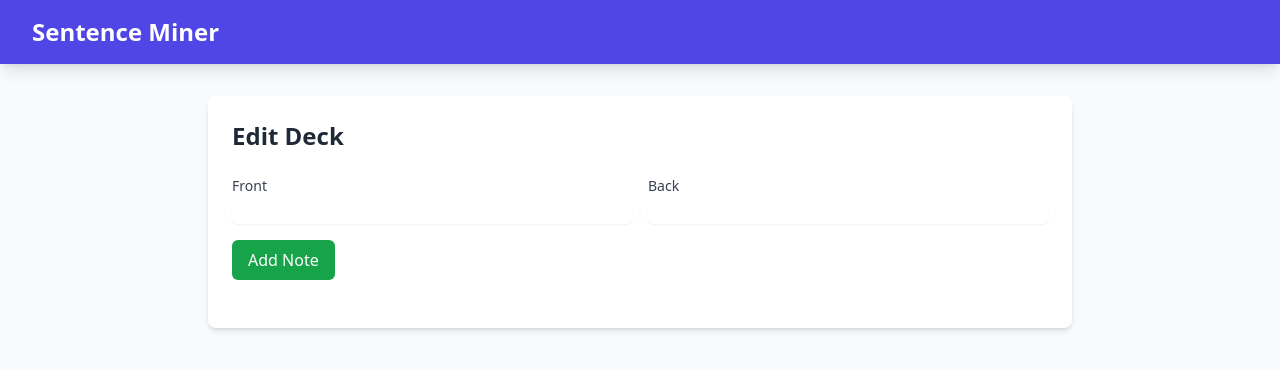
After one commit to lordmathis/sentence-miner, a Flask app: template miner/templates/edit.html in a window 1280 px wide. The commit adds this page. Shown: the top 370 px of the page. Run offline with Flask 3, Linux system fonts and the light colour scheme; the template is opened without the code that fills it, so the values that code supplies are empty; some libraries are stand-ins or nearby versions.

Commit message:
Update edit flow

```diff
--- a/miner/app.py
+++ b/miner/app.py
@@ -1,13 +1,13 @@
 from flask import Flask, render_template, request
-from miner.deck import create_deck, get_deck_names, gen_rand_deck_id
+from miner.deck import create_deck, get_deck, get_decks, gen_rand_deck_id
 from miner.translate import get_translate_languages
 
 app = Flask(__name__)
 
 @app.route("/")
 def index():
-    deck_list = get_deck_names()
-    return render_template("index.html", deck_list=deck_list)
+    decks = get_decks()
+    return render_template("index.html", decks=decks)
 
 @app.route("/create", methods=['GET', 'POST'])
 def create():
@@ -24,14 +24,20 @@ def create():
         target_lang = request.form.get("target-lang")
 
         deck = create_deck(deck_id, deck_name, src_lang, target_lang)
-        return deck.to_json()
+        return render_template("edit.html", selected_deck=deck.name)
 
-    except ValueError as e:
+    except ValueError:
         return "Deck name exists", 400
 
 @app.route("/edit")
-def edit():
-    pass
+def edit(deck_id):
+
+    try:
+        deck = get_deck(deck_id)
+        return render_template("edit.html", selected_deck=deck.name)
+
+    except ValueError:
+        return "Deck not found", 404
 
 
 if __name__ == '__main__':
--- a/miner/templates/base.html
+++ b/miner/templates/base.html
@@ -10,7 +10,7 @@
     <nav class="bg-indigo-600 shadow-lg">
         <div class="max-w-7xl mx-auto px-4 sm:px-6 lg:px-8">
             <div class="flex items-center justify-between h-16">
-                <h1 class="text-2xl font-bold text-white">Sentence Miner</h1>
+                <a href="/"><h1 class="text-2xl font-bold text-white">Sentence Miner</h1></a>
             </div>
         </div>
     </nav>
--- a/miner/templates/create.html
+++ b/miner/templates/create.html
@@ -4,7 +4,7 @@
 
 {% block content %}
 <div class="bg-white rounded-lg shadow-md p-6">
-    <form hx-post="/create" hx-target="#response" class="space-y-6">
+    <form action="/create" method="post" enctype="multipart/form-data" class="space-y-6">
         <div class="grid grid-cols-1 gap-6 sm:grid-cols-2">
             <div>
                 <label for="select-src-lang"
@@ -48,7 +48,5 @@
                    class="w-full sm:w-auto px-6 py-2 bg-indigo-600 text-white rounded-md hover:bg-indigo-700 transition-colors cursor-pointer">
         </div>
     </form>
-
-    <div id="response" class="mt-6"></div>
 </div>
 {% endblock %}
--- /dev/null
+++ b/miner/templates/edit.html
@@ -0,0 +1,51 @@
+<!-- edit.html -->
+{% extends 'base.html' %}
+{% block content %}
+<div class="bg-white rounded-lg shadow-md p-6">
+    <h2 class="text-2xl font-semibold text-gray-800 mb-6">Edit Deck</h2>
+
+    <div class="space-y-6">
+        <!-- Add Note Form -->
+        <form hx-post="/deck/{{ deck_id }}/add-note"
+              hx-target="#notes-list"
+              hx-swap="afterbegin"
+              class="space-y-4">
+            <div class="grid grid-cols-1 gap-4 sm:grid-cols-2">
+                <div>
+                    <label for="front"
+                           class="block text-sm font-medium text-gray-700 mb-1">
+                        Front
+                    </label>
+                    <input type="text"
+                           id="front"
+                           name="front"
+                           class="block w-full rounded-md border-gray-300 shadow-sm focus:border-indigo-500 focus:ring-indigo-500">
+                </div>
+
+                <div>
+                    <label for="back"
+                           class="block text-sm font-medium text-gray-700 mb-1">
+                        Back
+                    </label>
+                    <input type="text"
+                           id="back"
+                           name="back"
+                           class="block w-full rounded-md border-gray-300 shadow-sm focus:border-indigo-500 focus:ring-indigo-500">
+                </div>
+            </div>
+
+            <div>
+                <button type="submit"
+                        class="px-4 py-2 bg-green-600 text-white rounded-md hover:bg-green-700 transition-colors">
+                    Add Note
+                </button>
+            </div>
+        </form>
+
+        <!-- Notes List -->
+        <div id="notes-list" class="space-y-4 mt-8">
+            <!-- Notes will be dynamically added here -->
+        </div>
+    </div>
+</div>
+{% endblock %}
```
Also changed, not shown: miner/deck.py (+16 -11 lines), miner/templates/index.html (+14 -9 lines).
